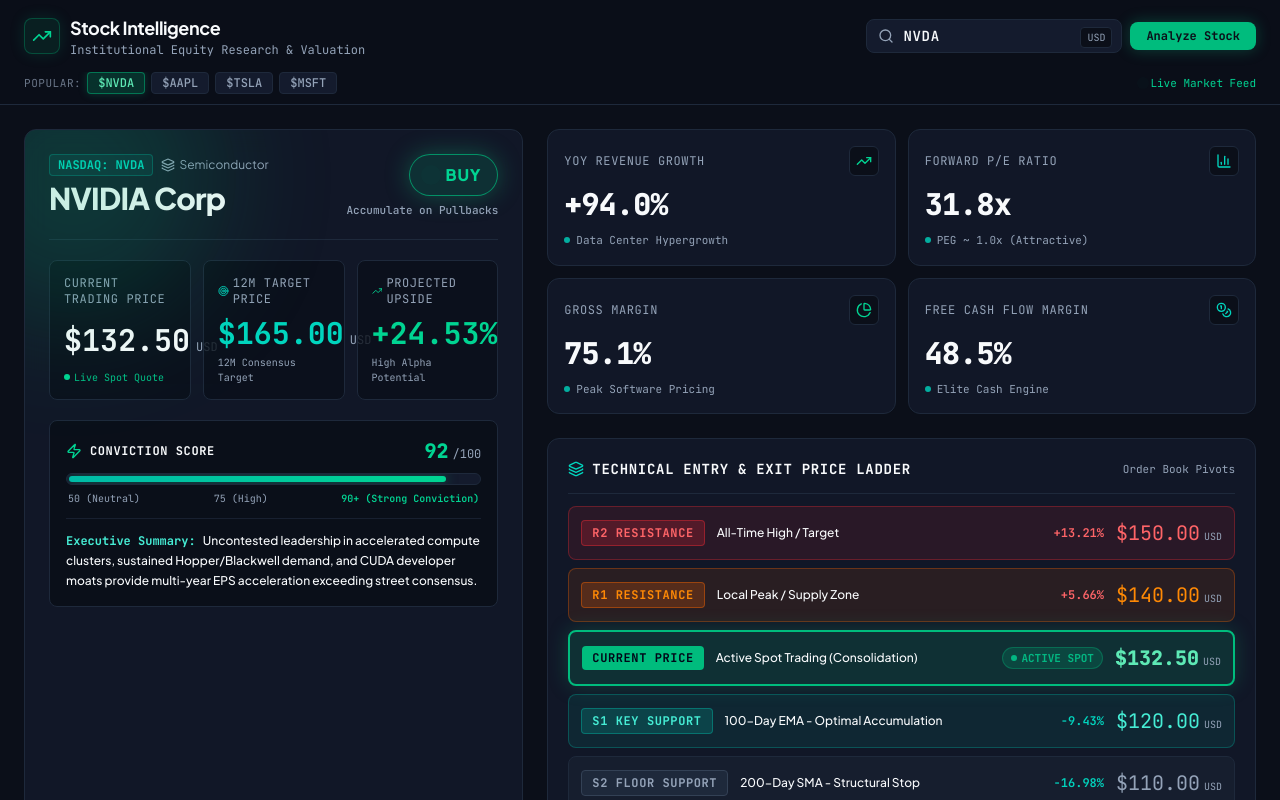
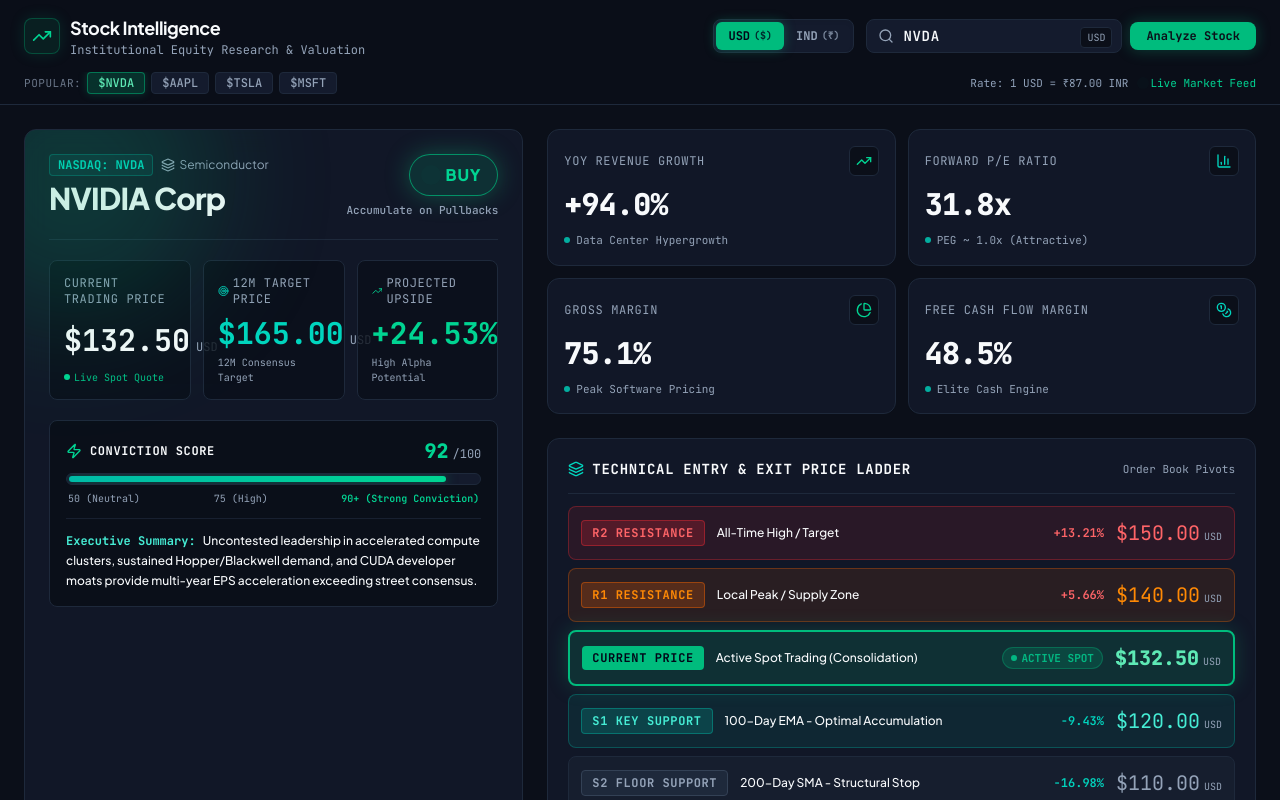
Before and after one commit to amitsingupalli/stock-analysis-crew, a React (Vite) app: page / in a window 1280 px wide. Shown: the top 800 px of the page. Built offline with nearby package versions, Linux system fonts and the light colour scheme.

Commit message:
feat(ui): add USD | IND currency switcher for real-time Indian Rupee conversion

```diff
--- a/src/App.tsx
+++ b/src/App.tsx
@@ -8,10 +8,12 @@
 import { BullishCatalystsCard } from './components/BullishCatalystsCard';
 import { BearCaseRisks } from './components/BearCaseRisks';
 import { AlertCircle } from 'lucide-react';
+import { Currency } from './utils/currency';
 
 export default function App() {
   const [currentTicker, setCurrentTicker] = useState<string>('NVDA');
   const [stockData, setStockData] = useState<StockAnalysisData>(NVDA_STOCK_DATA);
+  const [currency, setCurrency] = useState<Currency>('USD');
   const [isLoading, setIsLoading] = useState<boolean>(false);
   const [errorMessage, setErrorMessage] = useState<string | null>(null);
 
@@ -63,6 +65,8 @@
         onAnalyze={executeAnalysis}
         isLoading={isLoading}
         popularTickers={popularTickersList}
+        currency={currency}
+        onCurrencyChange={setCurrency}
       />
 
       {/* Error alert if any */}
@@ -89,7 +93,7 @@
         <div className="grid grid-cols-1 lg:grid-cols-12 gap-6 items-stretch">
           {/* Left Column: Primary Recommendation Hero Card (5 cols on lg) */}
           <div className="lg:col-span-5 flex flex-col">
-            <PrimaryHeroCard data={stockData} />
+            <PrimaryHeroCard data={stockData} currency={currency} />
           </div>
 
           {/* Right Column: Financial Metrics & Technical Levels Grid (7 cols on lg) */}
@@ -101,6 +105,7 @@
             <TechnicalPriceLadder
               levels={stockData.priceLadder}
               currentPrice={stockData.currentPrice}
+              currency={currency}
             />
           </div>
         </div>
--- a/src/components/Header.tsx
+++ b/src/components/Header.tsx
@@ -1,5 +1,6 @@
 import React, { useState } from 'react';
 import { Search, TrendingUp } from 'lucide-react';
+import { Currency } from '../utils/currency';
 
 interface HeaderProps {
   ticker: string;
@@ -7,6 +8,8 @@
   onAnalyze: (ticker?: string) => void;
   isLoading: boolean;
   popularTickers: string[];
+  currency: Currency;
+  onCurrencyChange: (currency: Currency) => void;
 }
 
 export const Header: React.FC<HeaderProps> = ({
@@ -15,6 +18,8 @@
   onAnalyze,
   isLoading,
   popularTickers,
+  currency,
+  onCurrencyChange,
 }) => {
   const [localInput, setLocalInput] = useState(ticker);
 
@@ -52,8 +57,36 @@
           </div>
         </div>
 
-        {/* Search Bar */}
-        <div className="flex flex-col sm:flex-row items-center gap-2.5 w-full md:w-auto">
+        {/* Search Bar & Currency Toggle */}
+        <div className="flex flex-col sm:flex-row items-center gap-3 w-full md:w-auto">
+          {/* Currency Toggle Switch (USD | INR) */}
+          <div className="flex items-center rounded-lg bg-[#141b2d] border border-[#1e293b] p-0.5 text-xs font-mono self-start sm:self-auto shadow-inner">
+            <button
+              type="button"
+              onClick={() => onCurrencyChange('USD')}
+              className={`px-3 py-1.5 rounded-md font-bold transition-all flex items-center gap-1 ${
+                currency === 'USD'
+                  ? 'bg-emerald-500 text-slate-950 shadow-[0_0_12px_rgba(16,185,129,0.35)]'
+                  : 'text-[#94a3b8] hover:text-[#f8fafc]'
+              }`}
+            >
+              <span>USD</span>
+              <span className="text-[10px] opacity-80">($)</span>
+            </button>
+            <button
+              type="button"
+              onClick={() => onCurrencyChange('INR')}
+              className={`px-3 py-1.5 rounded-md font-bold transition-all flex items-center gap-1 ${
+                currency === 'INR'
+                  ? 'bg-emerald-500 text-slate-950 shadow-[0_0_12px_rgba(16,185,129,0.35)]'
+                  : 'text-[#94a3b8] hover:text-[#f8fafc]'
+              }`}
+            >
+              <span>IND</span>
+              <span className="text-[10px] opacity-80">(₹)</span>
+            </button>
+          </div>
+
           <form onSubmit={handleSubmit} className="flex items-center gap-2 w-full sm:w-auto">
             <div className="relative flex-1 sm:w-64">
               <div className="absolute inset-y-0 left-0 pl-3 flex items-center pointer-events-none text-[#94a3b8]">
@@ -69,7 +102,7 @@
                 className="w-full pl-9 pr-3 py-1.5 rounded-lg bg-[#141b2d] border border-[#1e293b] text-[#f8fafc] placeholder-[#94a3b8] font-mono text-sm font-semibold tracking-wider focus:outline-none focus:border-emerald-500 focus:ring-1 focus:ring-emerald-500 transition-all uppercase"
               />
               <span className="absolute right-2.5 top-2 text-[10px] font-mono text-[#94a3b8] bg-[#0b0f19] px-1.5 py-0.5 rounded border border-[#1e293b]">
-                USD
+                {currency}
               </span>
             </div>
 
@@ -111,7 +144,10 @@
           ))}
         </div>
 
-        <div className="flex items-center gap-2 shrink-0 text-[11px] font-mono text-[#94a3b8]">
+        <div className="flex items-center gap-3 shrink-0 text-[11px] font-mono text-[#94a3b8]">
+          <span className="text-slate-400 hidden sm:inline">
+            Rate: 1 USD = ₹87.00 INR
+          </span>
           <span className="flex items-center gap-1 text-emerald-400">
             <span className="w-1.5 h-1.5 rounded-full bg-emerald-400 animate-ping" />
             Live Market Feed
--- a/src/components/PrimaryHeroCard.tsx
+++ b/src/components/PrimaryHeroCard.tsx
@@ -1,12 +1,14 @@
 import React from 'react';
 import { StockAnalysisData } from '../types';
-import { TrendingUp, TrendingDown, Target, Zap, ShieldAlert, Sparkles, Building2, Layers } from 'lucide-react';
+import { TrendingUp, TrendingDown, Target, Zap, Layers } from 'lucide-react';
+import { Currency, formatPrice } from '../utils/currency';
 
 interface PrimaryHeroCardProps {
   data: StockAnalysisData;
+  currency: Currency;
 }
 
-export const PrimaryHeroCard: React.FC<PrimaryHeroCardProps> = ({ data }) => {
+export const PrimaryHeroCard: React.FC<PrimaryHeroCardProps> = ({ data, currency }) => {
   const isBuy = data.verdict === 'BUY';
   const isHold = data.verdict === 'HOLD';
   const isSell = data.verdict === 'SELL';
@@ -78,9 +80,9 @@
             </span>
             <div className="mt-2 flex items-baseline gap-1.5">
               <span className="text-2xl sm:text-3xl font-mono font-bold text-[#f8fafc]">
-                ${data.currentPrice.toFixed(2)}
+                {formatPrice(data.currentPrice, currency)}
               </span>
-              <span className="text-xs font-mono text-[#94a3b8]">USD</span>
+              <span className="text-xs font-mono text-[#94a3b8]">{currency}</span>
             </div>
             <span className="text-[10px] font-mono text-emerald-400/90 mt-1 flex items-center gap-1">
               <span className="w-1.5 h-1.5 rounded-full bg-emerald-400"></span> Live Spot Quote
@@ -95,9 +97,9 @@
             </span>
             <div className="mt-2 flex items-baseline gap-1.5">
               <span className="text-2xl sm:text-3xl font-mono font-bold text-teal-400">
-                ${data.targetPrice.toFixed(2)}
+                {formatPrice(data.targetPrice, currency)}
               </span>
-              <span className="text-xs font-mono text-[#94a3b8]">USD</span>
+              <span className="text-xs font-mono text-[#94a3b8]">{currency}</span>
             </div>
             <span className="text-[10px] font-mono text-[#94a3b8] mt-1">
               12M Consensus Target
--- a/src/components/TechnicalPriceLadder.tsx
+++ b/src/components/TechnicalPriceLadder.tsx
@@ -1,13 +1,15 @@
 import React from 'react';
 import { TechnicalLevel } from '../types';
-import { ChevronUp, ChevronDown, Layers, ArrowUpRight, ShieldCheck, Flame } from 'lucide-react';
+import { Layers, ShieldCheck } from 'lucide-react';
+import { Currency, formatPrice } from '../utils/currency';
 
 interface TechnicalPriceLadderProps {
   levels: TechnicalLevel[];
   currentPrice: number;
+  currency: Currency;
 }
 
-export const TechnicalPriceLadder: React.FC<TechnicalPriceLadderProps> = ({ levels, currentPrice }) => {
+export const TechnicalPriceLadder: React.FC<TechnicalPriceLadderProps> = ({ levels, currentPrice, currency }) => {
   // Sort from highest price to lowest price
   const sortedLevels = [...levels].sort((a, b) => b.price - a.price);
 
@@ -114,9 +116,9 @@
 
                 <div className="flex items-baseline gap-1">
                   <span className={`text-lg sm:text-xl font-mono ${style.priceColor}`}>
-                    ${lvl.price.toFixed(2)}
+                    {formatPrice(lvl.price, currency)}
                   </span>
-                  <span className="text-[10px] font-mono text-[#94a3b8]">USD</span>
+                  <span className="text-[10px] font-mono text-[#94a3b8]">{currency}</span>
                 </div>
               </div>
             </div>
--- /dev/null
+++ b/src/utils/currency.ts
@@ -0,0 +1,18 @@
+export type Currency = 'USD' | 'INR';
+
+// USD to INR standard conversion rate
+export const USD_TO_INR_RATE = 87.0;
+
+export function formatPrice(valInUSD: number, currency: Currency): string {
+  if (currency === 'INR') {
+    const inrVal = valInUSD * USD_TO_INR_RATE;
+    return `₹${inrVal.toLocaleString('en-IN', {
+      minimumFractionDigits: 2,
+      maximumFractionDigits: 2,
+    })}`;
+  }
+  return `$${valInUSD.toLocaleString('en-US', {
+    minimumFractionDigits: 2,
+    maximumFractionDigits: 2,
+  })}`;
+}
```
